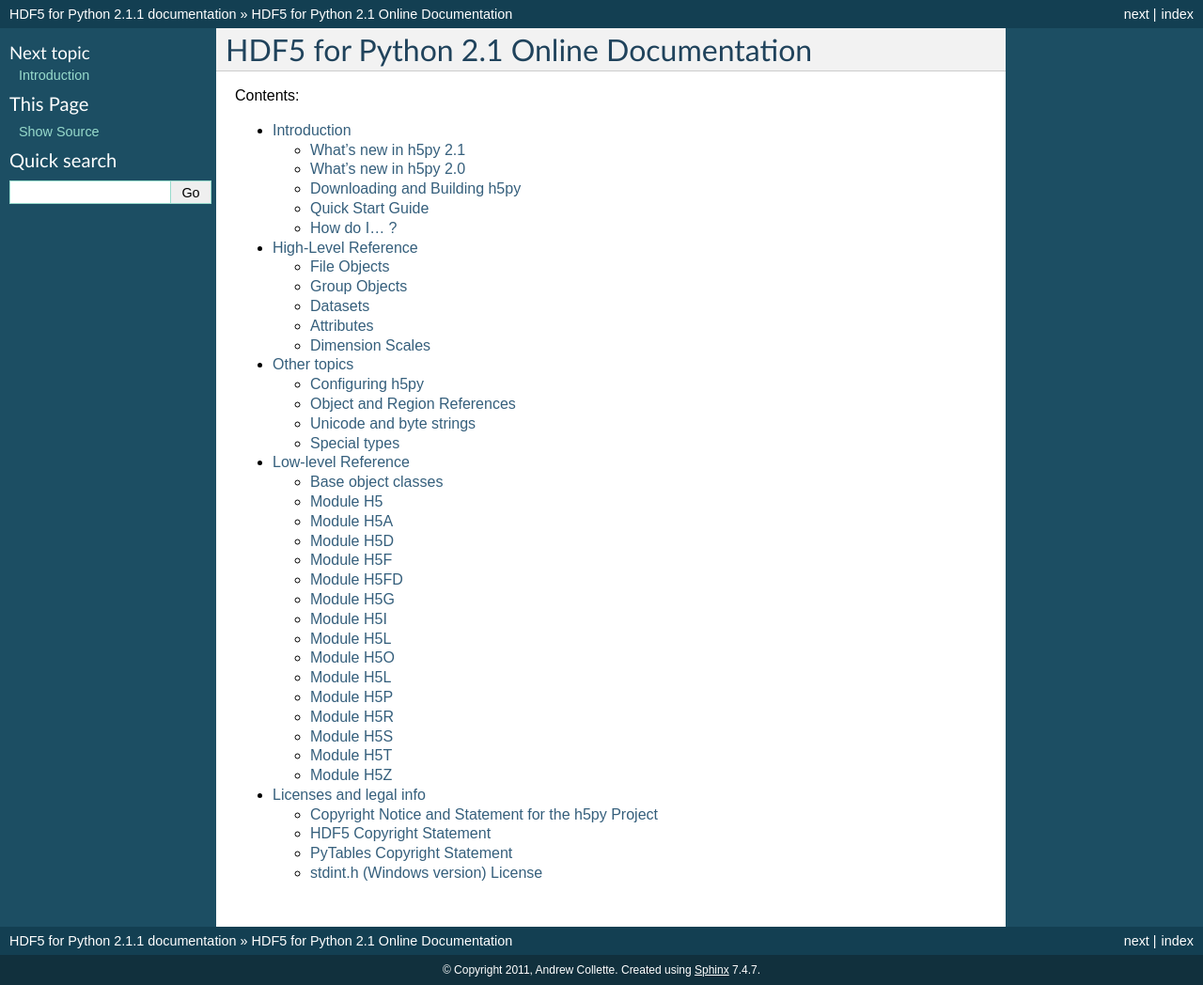
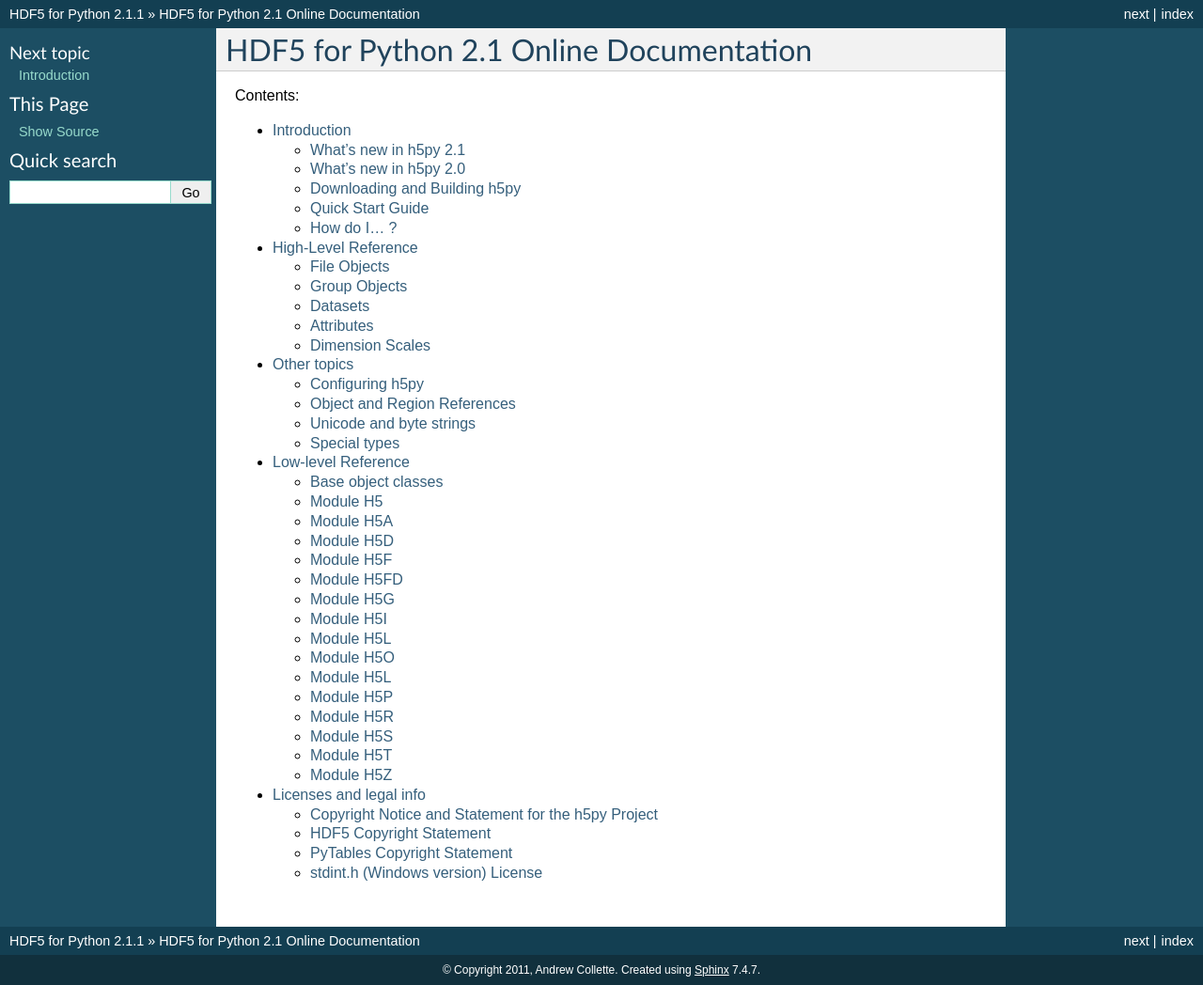
Before and after one commit to google-code-export/h5py, a Sphinx documentation site: the page built from docs/source/index.rst, in a window 1280 px wide. Shown: the whole page at 94% size. Built offline with Sphinx 7.4.7, drawn with Linux system fonts in a browser that asks for light colours.

Commit message:
update docs conf.py

```diff
--- a/docs/source/conf.py
+++ b/docs/source/conf.py
@@ -103,7 +103,7 @@
 
 # The name for this set of Sphinx documents.  If None, it defaults to
 # "<project> v<release> documentation".
-#html_title = None
+html_title = "HDF5 for Python 2.1.1"
 
 # A shorter title for the navigation bar.  Default is the same as html_title.
 #html_short_title = None
```
